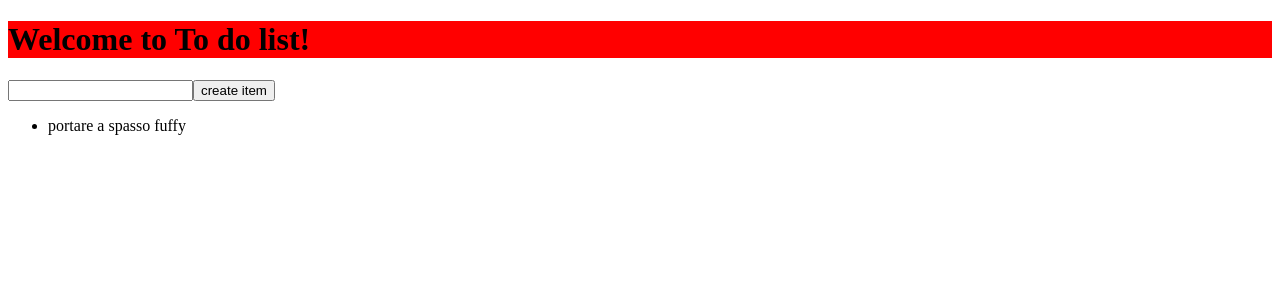
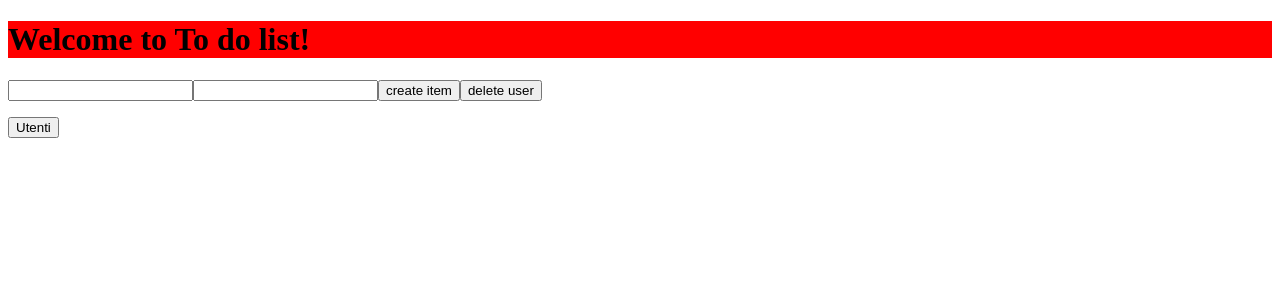
Before and after one commit to Massimo-Petralia/To-do-list, an Angular app: page / in a window 1280 px wide. Shown: the top 300 px of the page. Built offline with nearby package versions, Linux system fonts and the light colour scheme.

Commit message:
test C.R.U.D.  Angular

```diff
--- a/src/app/app.component.html
+++ b/src/app/app.component.html
@@ -2,10 +2,11 @@
   <h1>
     Welcome to {{ header }}!
   </h1>
-  <input type="text" id="myInput">
-  <button (click)="addItem()">create item</button>
-  <ul id="myList">
-    <li>portare a spasso fuffy</li>
-    <li *ngFor="let newItem of list" >{{newItem.id}} <span>{{newItem.title}}</span></li>
-
+  <input type="text" [(ngModel)]="name" >
+  <input type="text" [(ngModel)]="salary" >
+  <button (click)="createUser()">create item</button>
+  <button (click)="deleteUser()">delete user</button>
+  <ul>
+    <li *ngFor="let user of users">{{user.name}}</li>
   </ul>
+  <button (click)="getData()">Utenti</button>
--- a/src/app/app.component.ts
+++ b/src/app/app.component.ts
@@ -1,33 +1,44 @@
-import { Component, HostListener } from '@angular/core';
-import {Item} from './item';
-import {List} from './list';
+import { Component, HostListener, OnInit } from '@angular/core';
+import { HttpClient } from '@angular/common/http';
+import { IUser } from './models/user.model';
 
 @Component({
   selector: 'app-root',
   templateUrl: './app.component.html',
   styleUrls: ['./app.component.scss']
 })
-export class AppComponent {
+export class AppComponent implements OnInit {
+
   header = 'To do list'
-  list = List;
-  i = 0;
-  addItem(){
-    var userValue = (<HTMLInputElement>document.getElementById('myInput')).value;
-    var newItem = new Item();
-    newItem.title = userValue;
-    this.list.push(newItem);
+  url = 'http://localhost:3000/employees';
+  users: IUser[];
+  name: string;
+  salary: string;
 
-    var data = JSON.stringify(newItem) ;
-    var http = new XMLHttpRequest();
-    http.onreadystatechange = function() {
-      if(this.readyState == 4 && this.status == 201) {
-        console.log(this.responseText);
-      }
-    }
-    http.open('POST', "http://localhost:3000/employees", true);
-    http.setRequestHeader("content-type", "application/json");
-    http.send(data)
-    console.log(data);
+  constructor(private http: HttpClient){}
+
+  ngOnInit() {}
+
+  getData() {
+   this.http.get(this.url).subscribe((users: IUser[]) => {
+     this.users = users
+     console.log(this.users);
+   });
+  }
+
+  postUser(user: IUser) {
+    this.http.post('http://localhost:3000/employees', user).subscribe(data => {
+      console.log(data)
+    })
+  }
+
+  createUser() {
+    const user: IUser = {name: this.name, salary: this.salary}
+    this.postUser(user);
+  }
+
+  deleteUser(user: IUser) {
+    this.http.delete('http://localhost:3000/employees/18').subscribe(data =>{console.log(data)});
   }
 
 }
--- /dev/null
+++ b/src/app/models/user.model.ts
@@ -0,0 +1,5 @@
+export interface IUser {
+    id?: number;
+    name: string;
+    salary: string;
+}
--- /dev/null
+++ b/src/assets/test.json
@@ -0,0 +1,5 @@
+{
+ "heroesUrl": "api/heroes",
+ "textfile": "assets/textfile.txt"
+
+}
```
Also changed, not shown: src/app/app.module.ts (+6 -1 lines).
